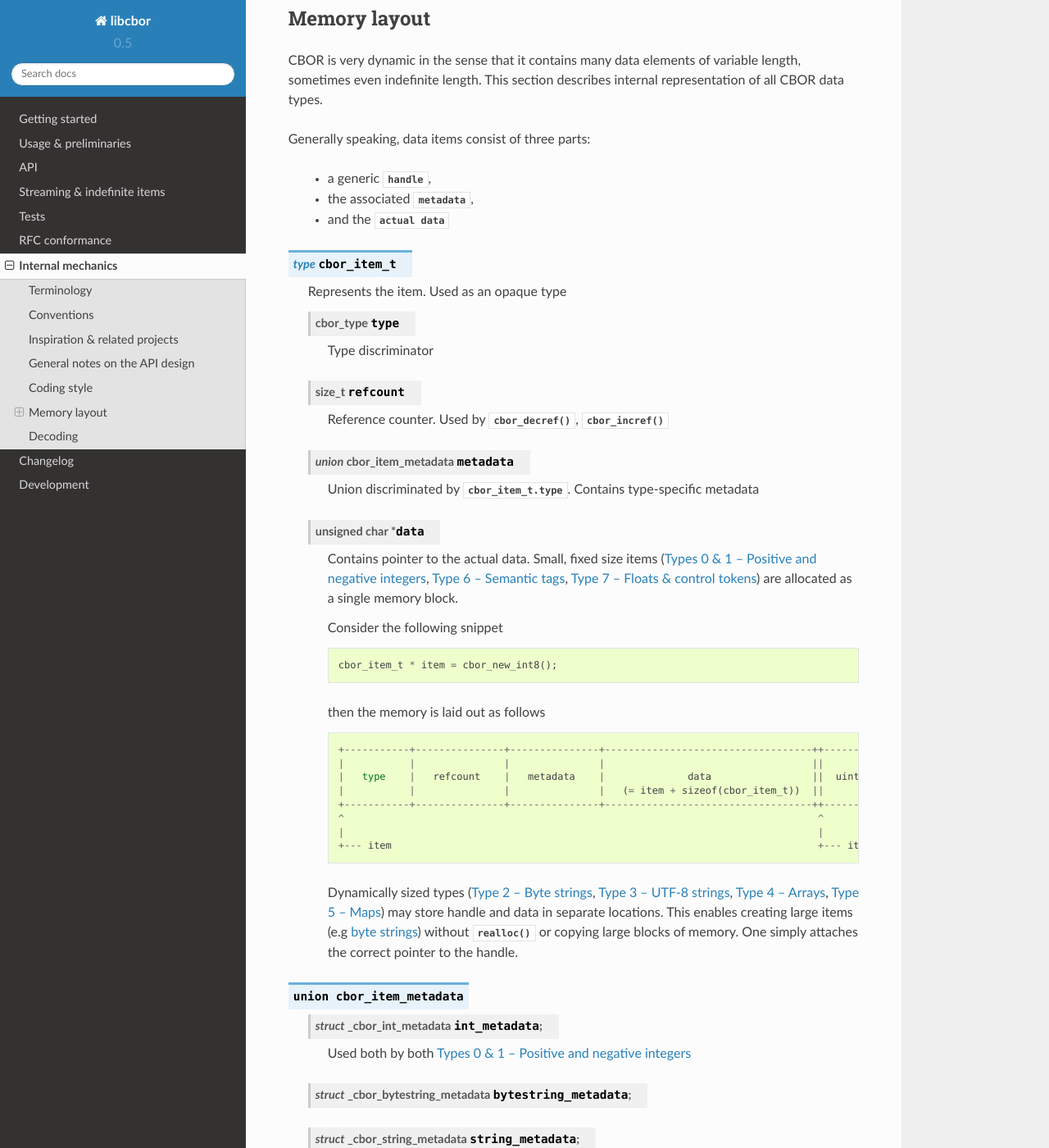
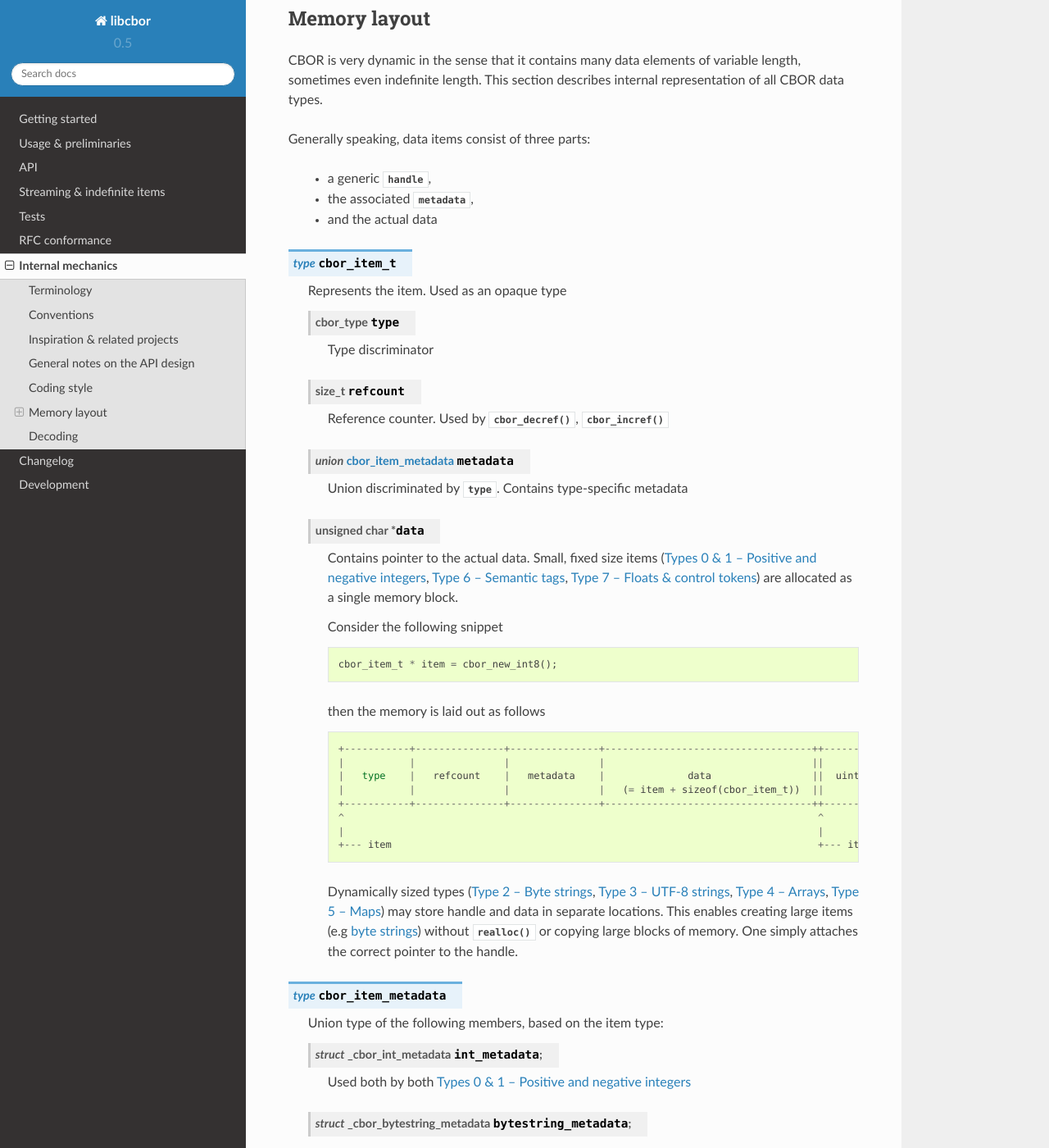
Before and after one commit to PJK/libcbor, a Sphinx documentation site: the page built from doc/source/internal.rst, in a window 1280 px wide and 1400 px high, scrolled down 1439 px. Shown: the whole window at 82% size. Built offline with Sphinx 7.4.7 and the Read the Docs theme 2.0.0, drawn with Linux system fonts in a browser that asks for light colours.

Commit message:
Docs: Fix more broken references (sphinx compat changes)

```diff
--- a/doc/source/internal.rst
+++ b/doc/source/internal.rst
@@ -62,7 +62,7 @@ Generally speaking, data items consist of three parts:
 
  - a generic :type:`handle <cbor_item_t>`,
  - the associated :type:`metadata <cbor_item_metadata>`,
- - and the :type:`actual data  <cbor_item_t.data>`
+ - and the actual data
 
 .. type:: cbor_item_t
 
@@ -78,7 +78,7 @@ Generally speaking, data items consist of three parts:
 
     .. member:: union cbor_item_metadata metadata
 
-        Union discriminated by :member:`cbor_item_t.type`. Contains type-specific metadata
+        Union discriminated by :member:`type`. Contains type-specific metadata
 
     .. member:: unsigned char * data
 
@@ -106,7 +106,9 @@ Generally speaking, data items consist of three parts:
         Dynamically sized types (:doc:`api/type_2`, :doc:`api/type_3`, :doc:`api/type_4`, :doc:`api/type_5`) may store handle and data in separate locations. This enables creating large items (e.g :doc:`byte strings <api/type_2>`) without :func:`realloc` or copying large blocks of memory. One simply attaches the correct pointer to the handle.
 
 
-.. type:: union cbor_item_metadata
+.. type:: cbor_item_metadata
+
+    Union type of the following members, based on the item type:
 
     .. member:: struct _cbor_int_metadata int_metadata;
 
```
